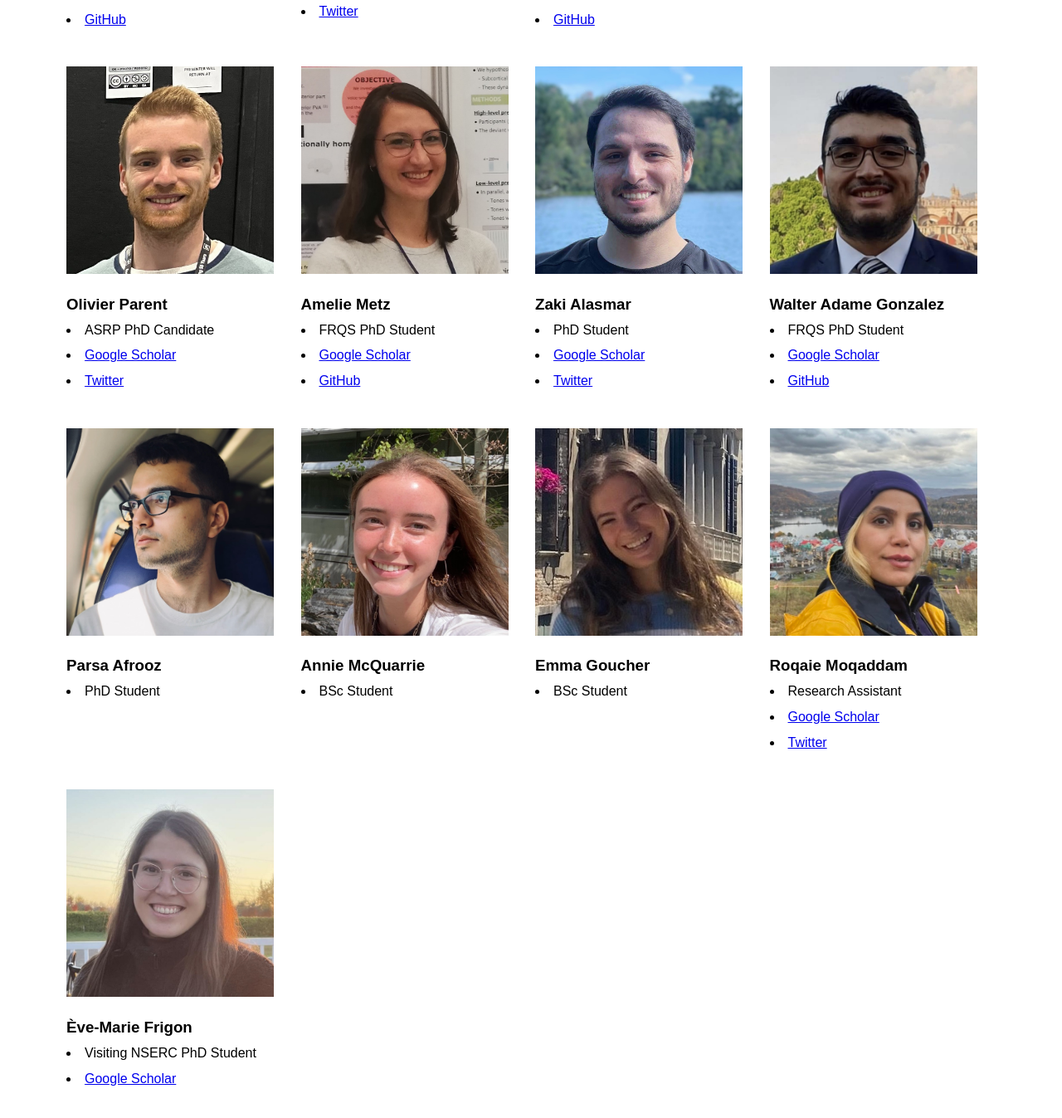
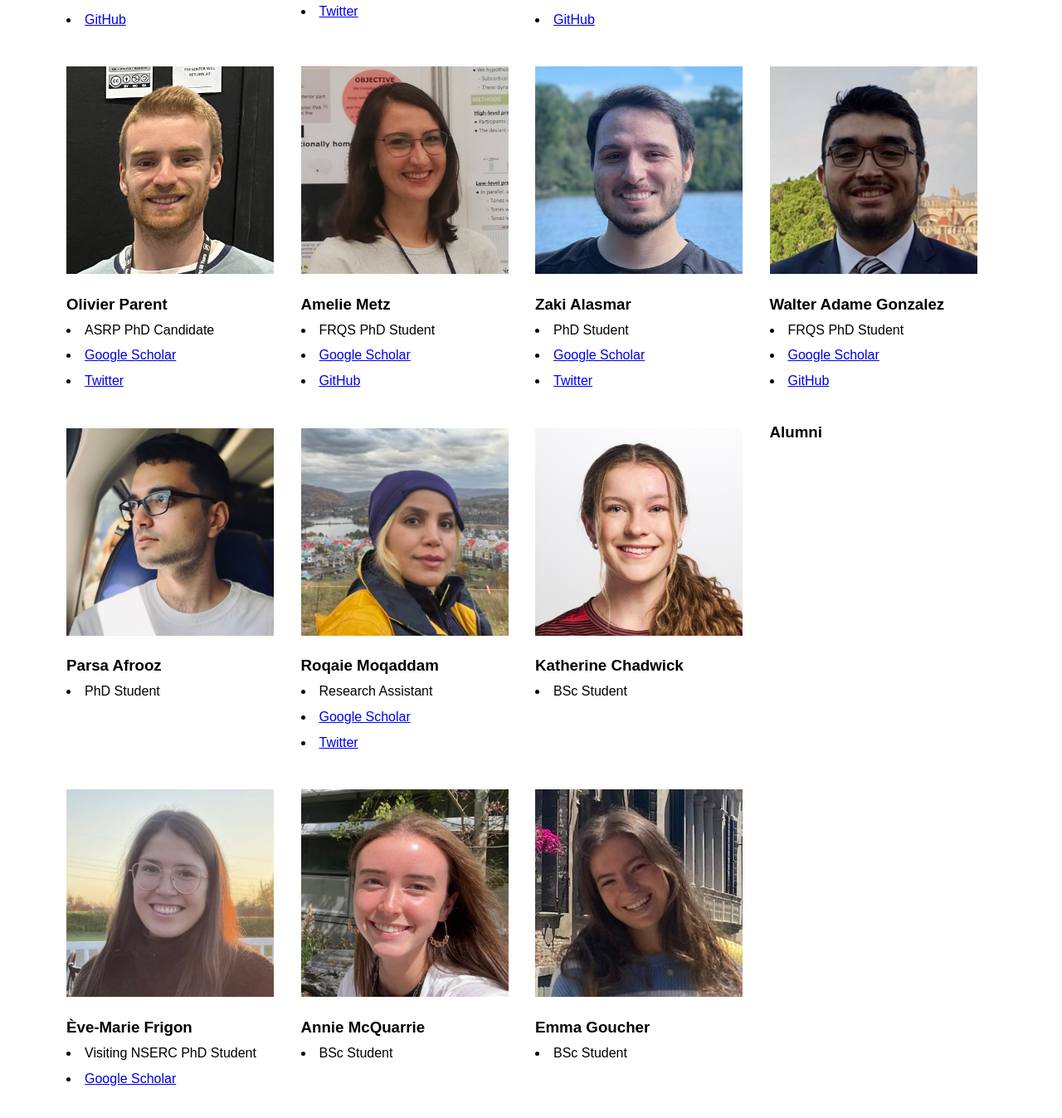
Before and after one commit to VANDAlab/VANDAlab.github.io, a Jekyll site: the page team.html, which Jekyll copies as it is, in a window 1280 px wide and 1400 px high, scrolled down 592 px. Shown: the top 1347 px of the window at 83% size. Built offline with Jekyll 4.4.1, drawn with Linux system fonts in a browser that asks for light colours.

Commit message:
Update team.html

```diff
--- a/team.html
+++ b/team.html
@@ -95,6 +95,26 @@
 </div>
 
     <div class="person">
+      <img src="team/roya.jpg" alt="empty">
+    <h3>Roqaie Moqaddam</h3>
+    <li>Research Assistant</li>
+      <li> <a href="https://scholar.google.com/citations?hl=en&user=TZjSLSIAAAAJ" target="_blank">Google Scholar</a></li>
+       <li>   <a href="https://twitter.com/RoqaMoqa">Twitter</a> </li>
+ </div>
+ <div class="person">
+      <img src="team/Kat.jpeg" alt="empty">
+    <h3>Katherine Chadwick</h3>
+    <li>BSc Student</li>
+</div>
+
+<h3>Alumni </h3>
+    <div class="person">
+    <img src="team/evemarie.jpg" alt="empty">
+    <h3>Ève-Marie Frigon</h3>
+    <li>Visiting NSERC PhD Student</li>
+    <li> <a href="https://scholar.google.com/citations?view_op=list_works&hl=fr&user=BytSs6kAAAAJ" target="_blank">Google Scholar</a></li>
+</div>
+ <div class="person">
       <img src="team/annie.JPG" alt="empty">
     <h3>Annie McQuarrie</h3>
     <li>BSc Student</li>
@@ -105,23 +125,5 @@
     <h3>Emma Goucher</h3>
     <li>BSc Student</li>
 </div>
-
-    <div class="person">
-      <img src="team/roya.jpg" alt="empty">
-    <h3>Roqaie Moqaddam</h3>
-    <li>Research Assistant</li>
-      <li> <a href="https://scholar.google.com/citations?hl=en&user=TZjSLSIAAAAJ" target="_blank">Google Scholar</a></li>
-       <li>   <a href="https://twitter.com/RoqaMoqa">Twitter</a> </li>
- </div>
-
-    <div class="person">
-    <img src="team/evemarie.jpg" alt="empty">
-    <h3>Ève-Marie Frigon</h3>
-    <li>Visiting NSERC PhD Student</li>
-    <li> <a href="https://scholar.google.com/citations?view_op=list_works&hl=fr&user=BytSs6kAAAAJ" target="_blank">Google Scholar</a></li>
-</div>
-
-</div>
-
 </body>
 </html>
```
